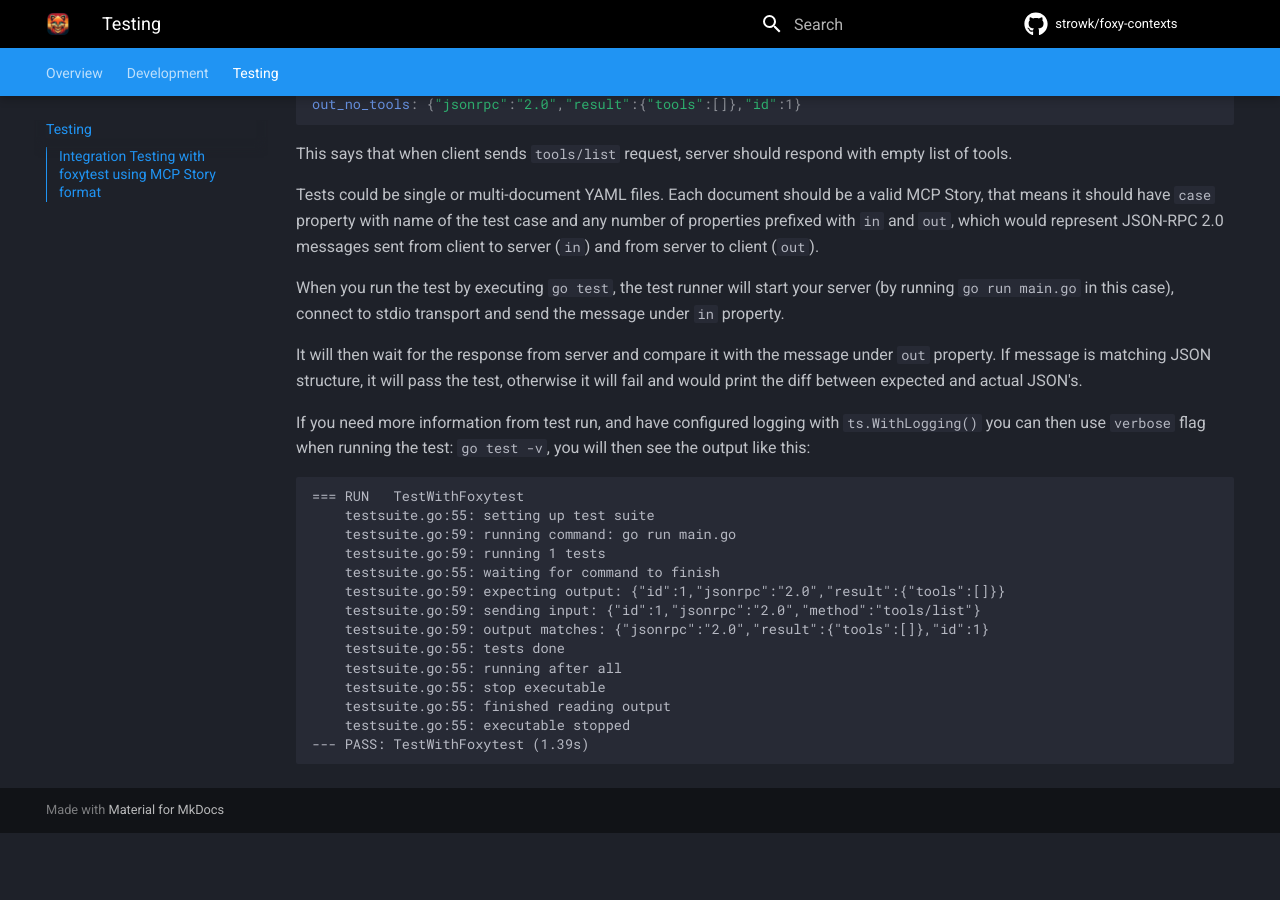
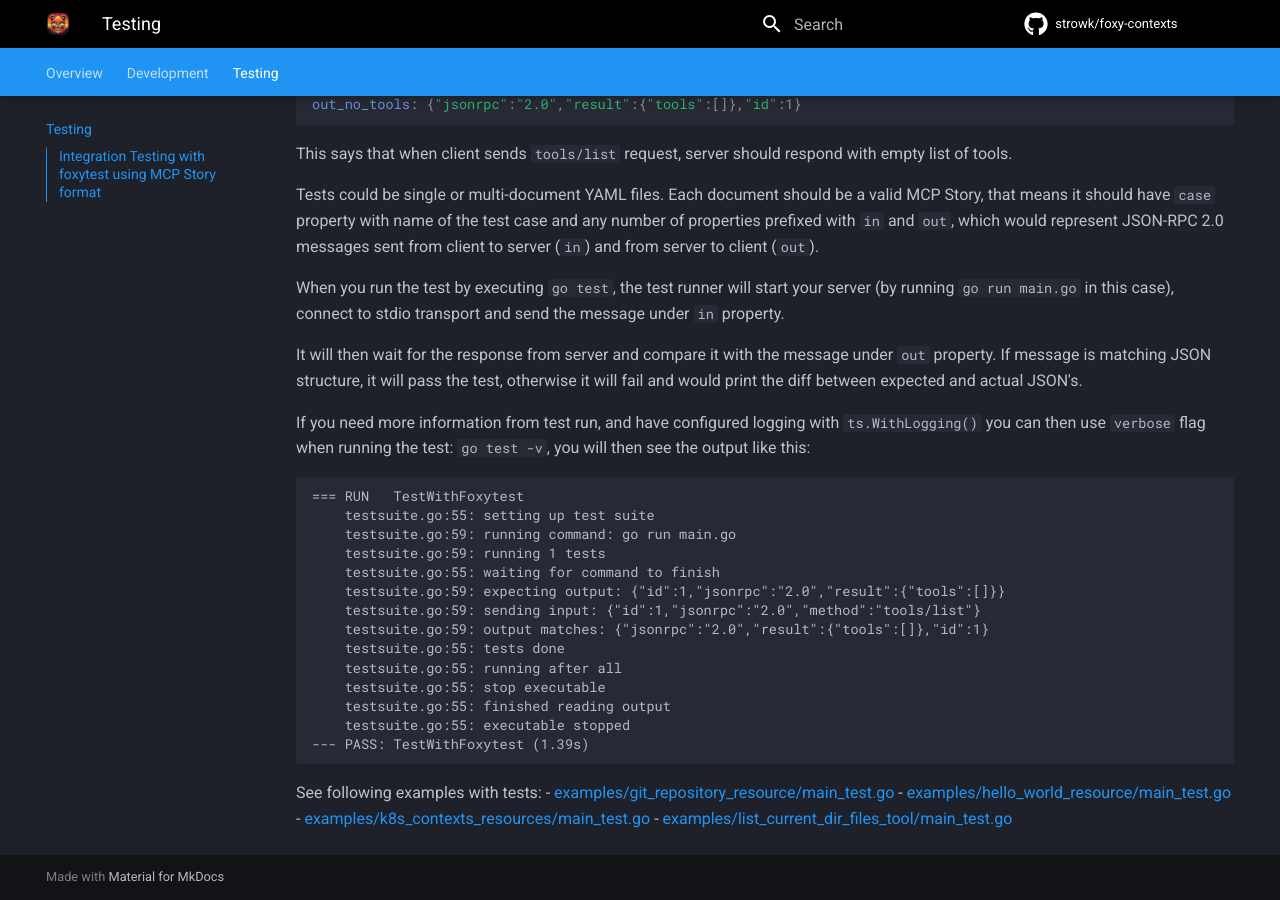
Before and after one commit to strowk/foxy-contexts, an MkDocs documentation site: the page built from docs/testing.md, in a window 1280 px wide and 900 px high, scrolled down 810 px. Built offline with MkDocs 1.6.1 and Material for MkDocs 9.7.7, drawn with Linux system fonts in a browser that asks for light colours; comment, search, counter and statistics services are not loaded; before the commit the page ends 1643 px from its top, so only the background shows below that.

Commit message:
test examples

````diff
--- a/docs/testing.md
+++ b/docs/testing.md
@@ -62,3 +62,9 @@ If you need more information from test run, and have configured logging with `ts
     testsuite.go:55: executable stopped
 --- PASS: TestWithFoxytest (1.39s)
 ```
+
+See following examples with tests:
+- [examples/git_repository_resource/main_test.go](https://github.com/strowk/foxy-contexts/blob/main/examples/git_repository_resource/main_test.go)
+- [examples/hello_world_resource/main_test.go](https://github.com/strowk/foxy-contexts/blob/main/examples/hello_world_resource/main_test.go)
+- [examples/k8s_contexts_resources/main_test.go](https://github.com/strowk/foxy-contexts/blob/main/examples/k8s_contexts_resources/main_test.go)
+- [examples/list_current_dir_files_tool/main_test.go](https://github.com/strowk/foxy-contexts/blob/main/examples/list_current_dir_files_tool/main_test.go)
````
